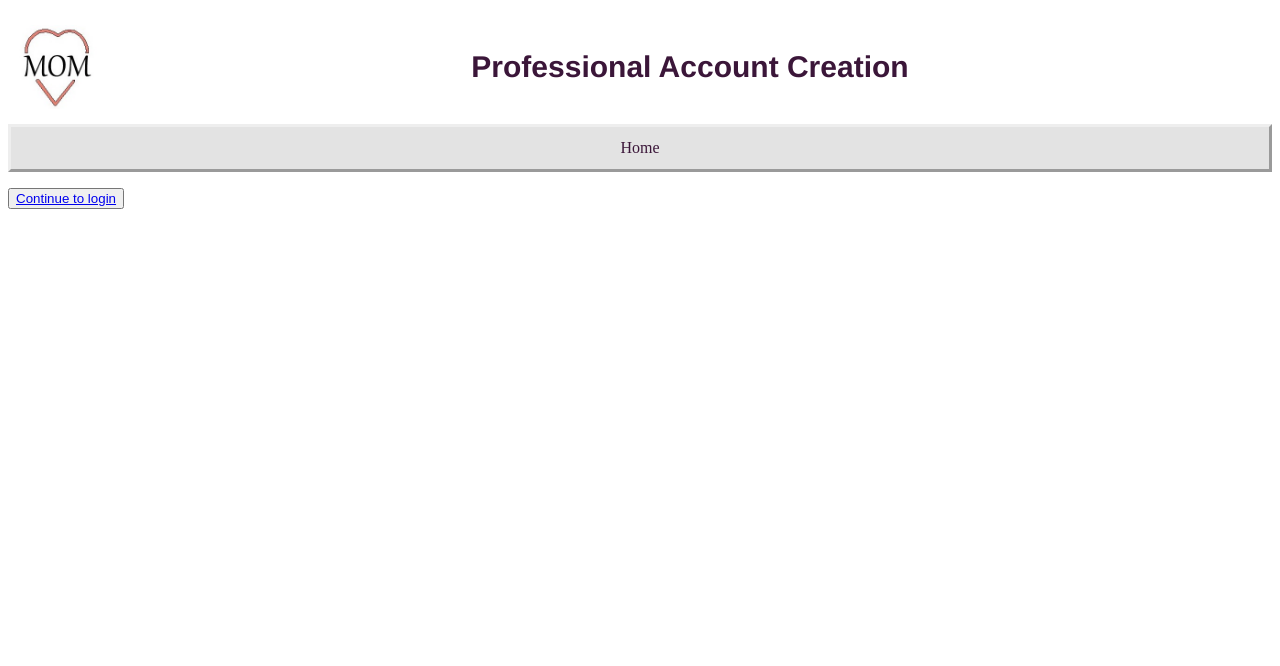
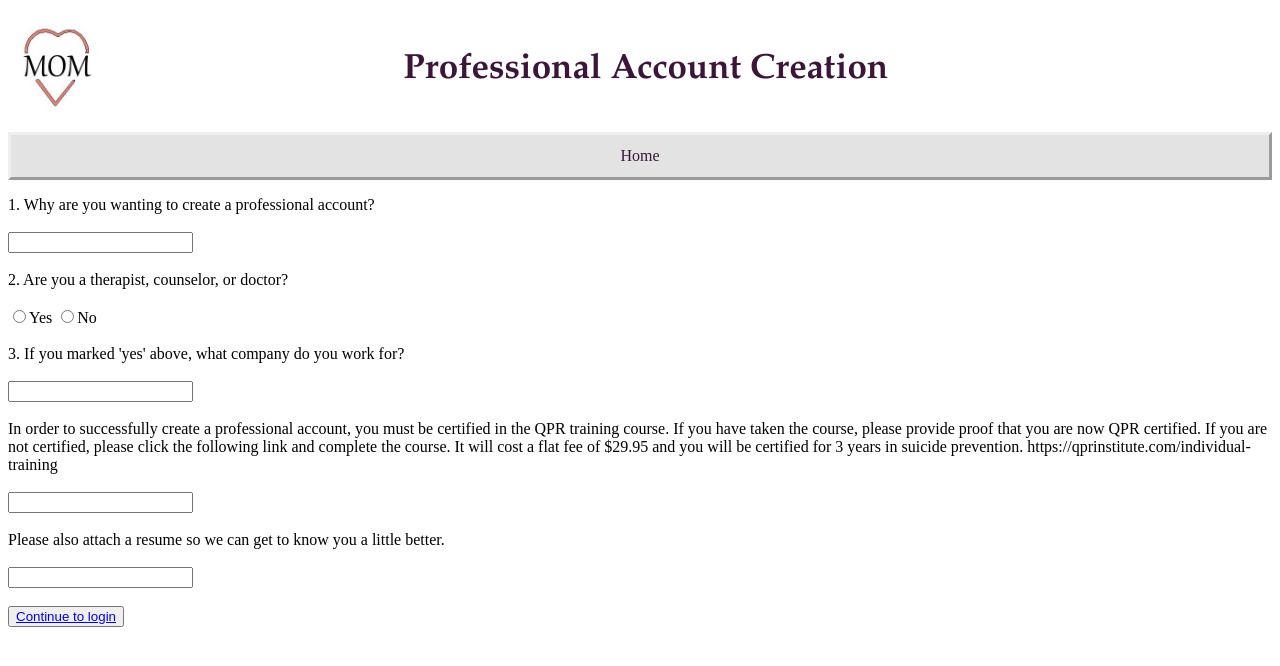
Before and after one commit to slayerSahara/MOM, a website: page views/prof_2.html in a window 1280 px wide. Drawn offline with Linux system fonts and the light colour scheme.

Commit message:
styling and stuff

```diff
--- a/index.js
+++ b/index.js
@@ -101,6 +101,8 @@ app.post('/prof_1', urlencodedParser, function(req, res){
         userID: req.body.username,
         pswd: req.body.password
     }).save();
+
+    res.render('prof_2');
 });
 app.get('/prof_2', function(req, res){
     res.render('prof_2')
--- a/public/style/style.css
+++ b/public/style/style.css
@@ -4,8 +4,8 @@ html{
 
 #logo {
     width: 100px;
+    margin-top: -25px;
     float: left;
-    margin-top: -25px;
 }
 
 #content {
@@ -15,20 +15,23 @@ html{
 }
 
 h1 {
-    font-size: 30px;
+    font-size: 35px;
     margin-top: 50px;
-    font-family: 'Franklin Gothic Medium', 'Arial Narrow', Arial, sans-serif;
+    margin-right: 7%;
+    font-family: "Palatino Linotype", "Book Antiqua", Palatino, serif;
     color: #3B1639;
     text-align: center;
 }
 
 h3 {
     text-align: center;
+    font-family: "Palatino Linotype", "Book Antiqua", Palatino, serif;
     margin-top: 40px;
 }
 
 h4 {
     text-align: center;
+    font-family: "Palatino Linotype", "Book Antiqua", Palatino, serif;
 }
 
 #messages {
@@ -131,14 +134,14 @@ li a:hover {
 }
 
 #form {
-    color: black;
+    color: #3B1639;
     display: inline-block;
     text-align: left;
     margin: auto;
 }
 
 #contact_form {
-    color: black;
+    color: #3B1639;
     text-align: left;
 }
 
--- a/views/prof_2.html
+++ b/views/prof_2.html
@@ -11,5 +11,33 @@
     </head>
 
     <body>
-        <button><a href="login">Continue to login</a></button>
+        <form>
+            <label>1. Why are you wanting to create a professional account?</label>
+            <br><br>
+            <input type="text" id="prof_questions" name="prof_questions" required>
+            <br><br>
+            <label>2. Are you a therapist, counselor, or doctor?</label>
+            <br><br>
+            <input type="radio" id="prof_questions" name="prof_questions" value="yes">Yes
+            <input type="radio" id="prof_questions" name="prof_questions" value="no">No
+            <br><br>
+            <label>3. If you marked 'yes' above, what company do you work for?</label>
+            <br><br>
+            <input type="text" id="prof_questions" name="prof_questions" required>
+            <br><br>
+            <label>
+                In order to successfully create a professional account, you must be certified in the QPR training course.
+                If you have taken the course, please provide proof that you are now QPR certified. If you are not certified,
+                please click the following link and complete the course. It will cost a flat fee of $29.95 and you will be
+                certified for 3 years in suicide prevention. https://qprinstitute.com/individual-training
+            </label>
+            <br><br>
+            <input type="text" id="prof_questions" name="prof_questions" required>
+            <br><br>
+            <label>Please also attach a resume so we can get to know you a little better.</label>
+            <br><br>
+            <input type="text" id="prof_questions" name="prof_questions" required>
+            <br><br>
+            <button><a href="login">Continue to login</a></button>
+        </form>
     </body>
```
Also changed, not shown: config/submit.js (+0 -7 lines).
